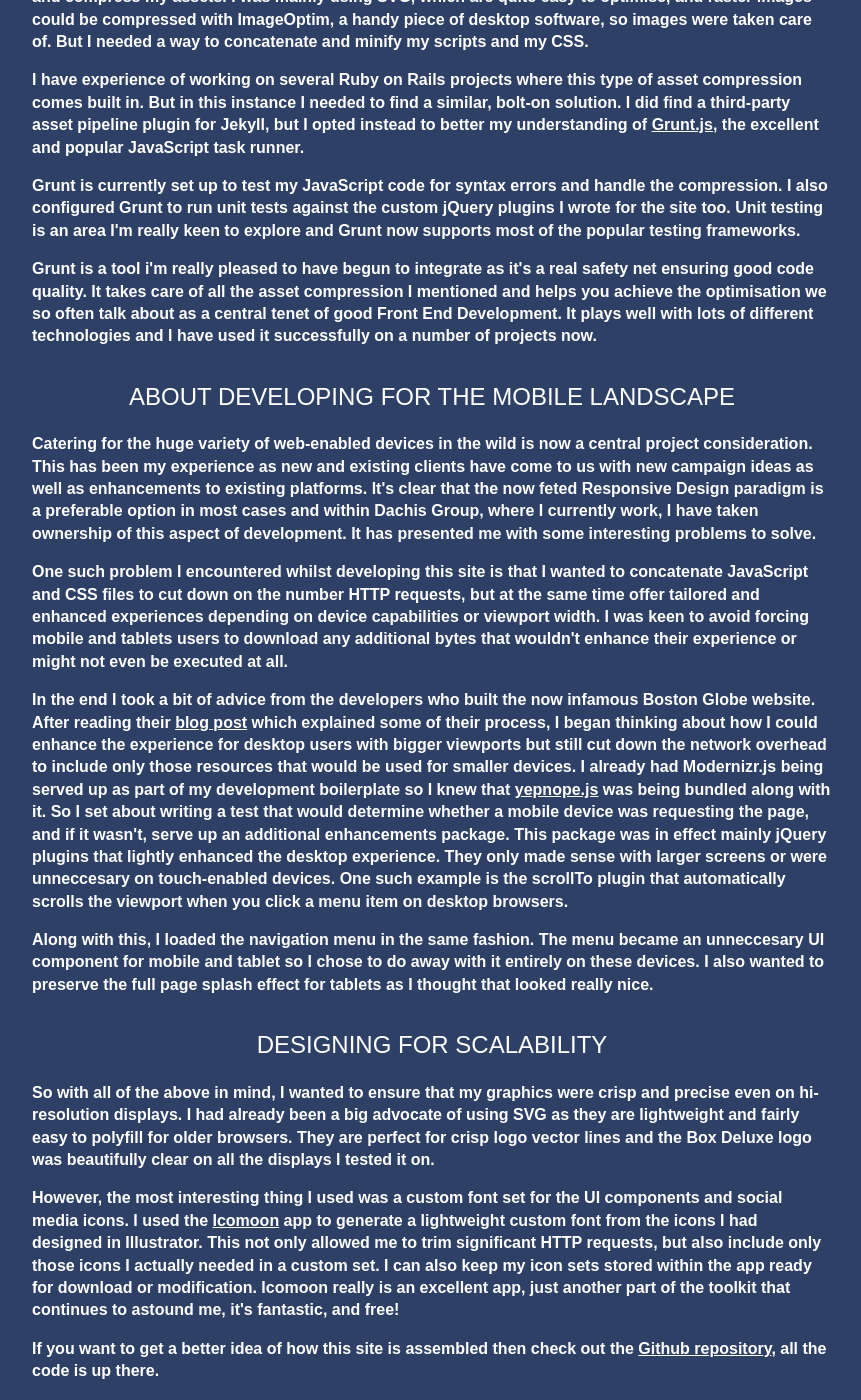
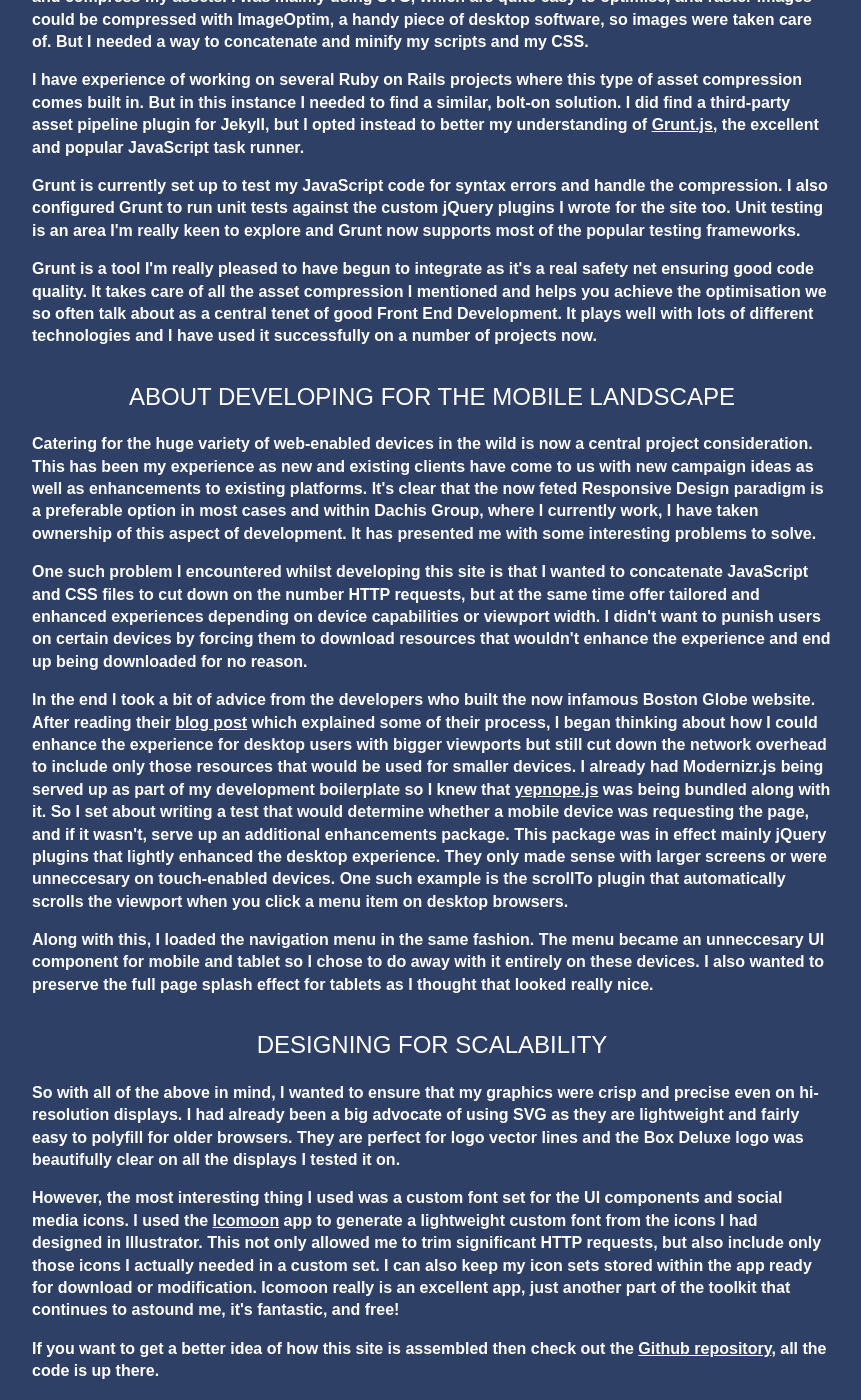
Before and after one commit to kojinkai/bd_2013, a Jekyll site: the page built from about/index.html, in a window 1280 px wide and 1400 px high, scrolled down 1256 px. Shown: the whole window, without its empty margins (208-1069 px from the left). Built offline with Jekyll 4.4.1, drawn with Linux system fonts in a browser that asks for light colours; nearby versions of some CDN libraries; some of the changed text lies outside the part shown.

Commit message:
More copy tweaks

```diff
--- a/_includes/about.html
+++ b/_includes/about.html
@@ -22,25 +22,25 @@
                 <p>One such custom aspect I opted to tackle at the beginning of this build was how I was going to compile and compress my assets. I was mainly using SVG, which are quite easy to optimise, and raster images could be compressed with ImageOptim, a handy piece of desktop software, so images were taken care of. But I needed a way to concatenate and minify my scripts and my CSS.</p>
                 <p>I have experience of working on several Ruby on Rails projects where this type of asset compression comes built in. But in this instance I needed to find a similar, bolt-on solution. I did find a third-party asset pipeline plugin for Jekyll, but I opted instead to better my understanding of <a href="http://gruntjs.com/" title="grunt js">Grunt.js</a>, the excellent and popular JavaScript task runner.</p>
                 <p>Grunt is currently set up to test my JavaScript code for syntax errors and handle the compression.  I also configured Grunt to run unit tests against the custom jQuery plugins I wrote for the site too.  Unit testing is an area I'm really keen to explore and Grunt now supports most of the popular testing frameworks.</p>
-                <p>Grunt is a tool i'm really pleased to have begun to integrate as it's a real safety net ensuring good code quality. It takes care of all the asset compression I mentioned and helps you achieve the optimisation we so often talk about as a central tenet of good Front End Development.  It plays well with lots of different technologies and I have used it successfully on a number of projects now.</p>
+                <p>Grunt is a tool I'm really pleased to have begun to integrate as it's a real safety net ensuring good code quality. It takes care of all the asset compression I mentioned and helps you achieve the optimisation we so often talk about as a central tenet of good Front End Development.  It plays well with lots of different technologies and I have used it successfully on a number of projects now.</p>
             </section>
             <section>
                 <h2>About Developing for the Mobile Landscape</h2>
                 <p>Catering for the huge variety of web-enabled devices in the wild is now a central project consideration.  This has been my experience as new and existing clients have come to us with new campaign ideas as well as enhancements to existing platforms.  It's clear that the now feted Responsive Design paradigm is a preferable option in most cases and within Dachis Group, where I currently work, I have taken ownership of this aspect of development. It has presented me with some interesting problems to solve.</p>
-                <p>One such problem I encountered whilst developing this site is that I wanted to concatenate JavaScript and CSS files to cut down on the number HTTP requests, but at the same time offer tailored and enhanced experiences depending on device capabilities or viewport width. I was keen to avoid forcing mobile and tablets users to download any additional bytes that wouldn't enhance their experience or might not even be executed at all.</p>
+                <p>One such problem I encountered whilst developing this site is that I wanted to concatenate JavaScript and CSS files to cut down on the number HTTP requests, but at the same time offer tailored and enhanced experiences depending on device capabilities or viewport width. I didn't want to punish users on certain devices by forcing them to download resources that wouldn't enhance the experience and end up being downloaded for no reason.</p>
                 <p>In the end I took a bit of advice from the developers who built the now infamous Boston Globe website. After reading their <a href="http://filamentgroup.com/lab/ajax_includes_modular_content/" title="filamentgroup ajax includes for modular content/">blog post</a> which explained some of their process, I began thinking about how I could enhance the experience for desktop users with bigger viewports but still cut down the network overhead to include only those resources that would be used for smaller devices.  I already had Modernizr.js being served up as part of my development boilerplate so I knew that <a href="http://yepnopejs.com/" title="yepnope js">yepnope.js</a> was being bundled along with it.  So I set about writing a test that would determine whether a mobile device was requesting the page, and if it wasn't, serve up an additional enhancements package.  This package was in effect mainly jQuery plugins that lightly enhanced the desktop experience. They only made sense with larger screens or were unneccesary on touch-enabled devices.  One such example is the scrollTo plugin that automatically scrolls the viewport when you click a menu item on desktop browsers.</p>
                 <p>Along with this, I loaded the navigation menu in the same fashion.  The menu became an unneccesary UI component for mobile and tablet so I chose to do away with it entirely on these devices. I also wanted to preserve the full page splash effect for tablets as I thought that looked really nice.</p>
             </section>
             <section>
                 <h2>Designing for Scalability</h2>
-                <p>So with all of the above in mind, I wanted to ensure that my graphics were crisp and precise even on hi-resolution displays.  I had already been a big advocate of using SVG as they are lightweight and fairly easy to polyfill for older browsers.  They are perfect for crisp logo vector lines and the Box Deluxe logo was beautifully clear on all the displays I tested it on.</p>
+                <p>So with all of the above in mind, I wanted to ensure that my graphics were crisp and precise even on hi-resolution displays.  I had already been a big advocate of using SVG as they are lightweight and fairly easy to polyfill for older browsers.  They are perfect for logo vector lines and the Box Deluxe logo was beautifully clear on all the displays I tested it on.</p>
                 <p>However, the most interesting thing I used was a custom font set for the UI components and social media icons.  I used the <a href="http://icomoon.io/app/" title="icomoon app">Icomoon</a> app to generate a lightweight custom font from the icons I had designed in Illustrator.  This not only allowed me to trim significant HTTP requests, but also include only those icons I actually needed in a custom set.  I can also keep my icon sets stored within the app ready for download or modification.  Icomoon really is an excellent app, just another part of the toolkit that continues to astound me, it's fantastic, and free!</p>
                 <p>If you want to get a better idea of how this site is assembled then check out the <a href="https://github.com/kojinkai/bd_2013" title="Boxdeluxe 2013 github repository">Github repository</a>, all the code is up there.</p>
             </section>
             <section>
                 <h2>A Note on Visual Design</h2>
                 <p>Throughout this process, I felt it was important not to design in a vacuum - that is to say that I should consider performance and accessibility as much a design concern as a Front End concern.  I think this is where much of the benfit of having design oriented Front End Developers is really seen.</p>
-                <p>The main requirement of this site was to showcase my Front End Capabilites as well as my Design Skills and so crisp, bold colours and sharp vector lines not only added impact visually, but also offered enhanced performance in terms of leaning heavily on CSS3 rendering which in turn meant fewer HTTP requests in this case.</p>
+                <p>The main requirement of this site was to showcase my Front End Capabilites as well as my Design Skills and so contrasting bold colours and sharp vector lines not only added impact visually, but also offered enhanced performance in terms of leaning heavily on CSS3 rendering which, in turn, meant fewer HTTP requests in this case.</p>
                 <p>The design was a nod in the direction of the current tendency towards the so-called flat UI. I wanted elegance and simplicity but I also wanted relevance.</p>
                 <p>This is my site, my personality and an opportunity to let some of that personality come through.  I collect vintage guitars and amps and love the music of the 50's and 60's so I wanted to weave some of that distinctive era into my design. The main logo was designed using a typeface called Cocktail Shaker and was a perfect fit. With a few tweaks to the vector lines, I had a new logo that really felt as though it summed up my personality.  I have had the pleasure of designing a couple of logos during my time at Dachis Group and several prior to that so I called upon that experience to make something that aligned very comfortably with my style.</p>
             </section>
```
